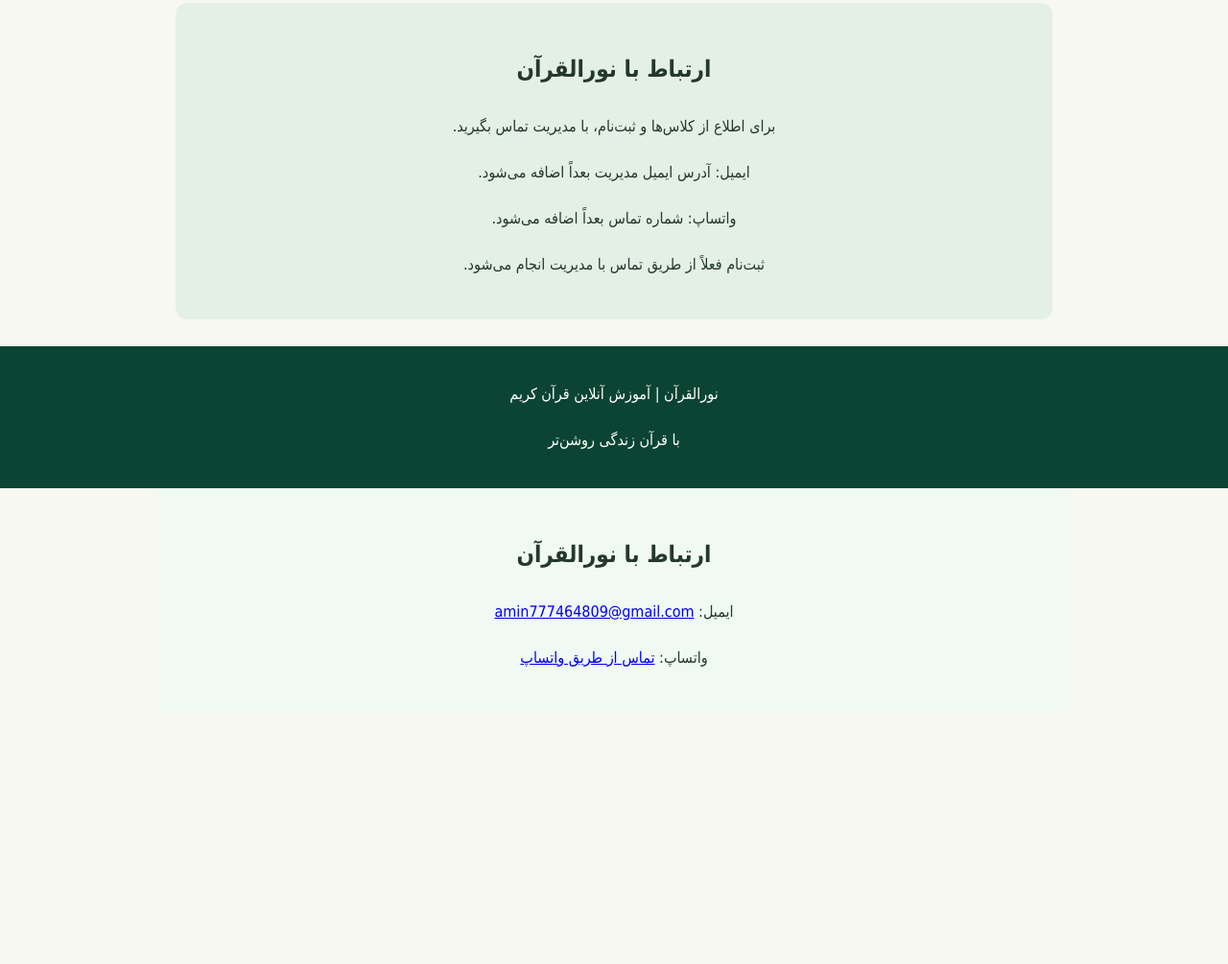
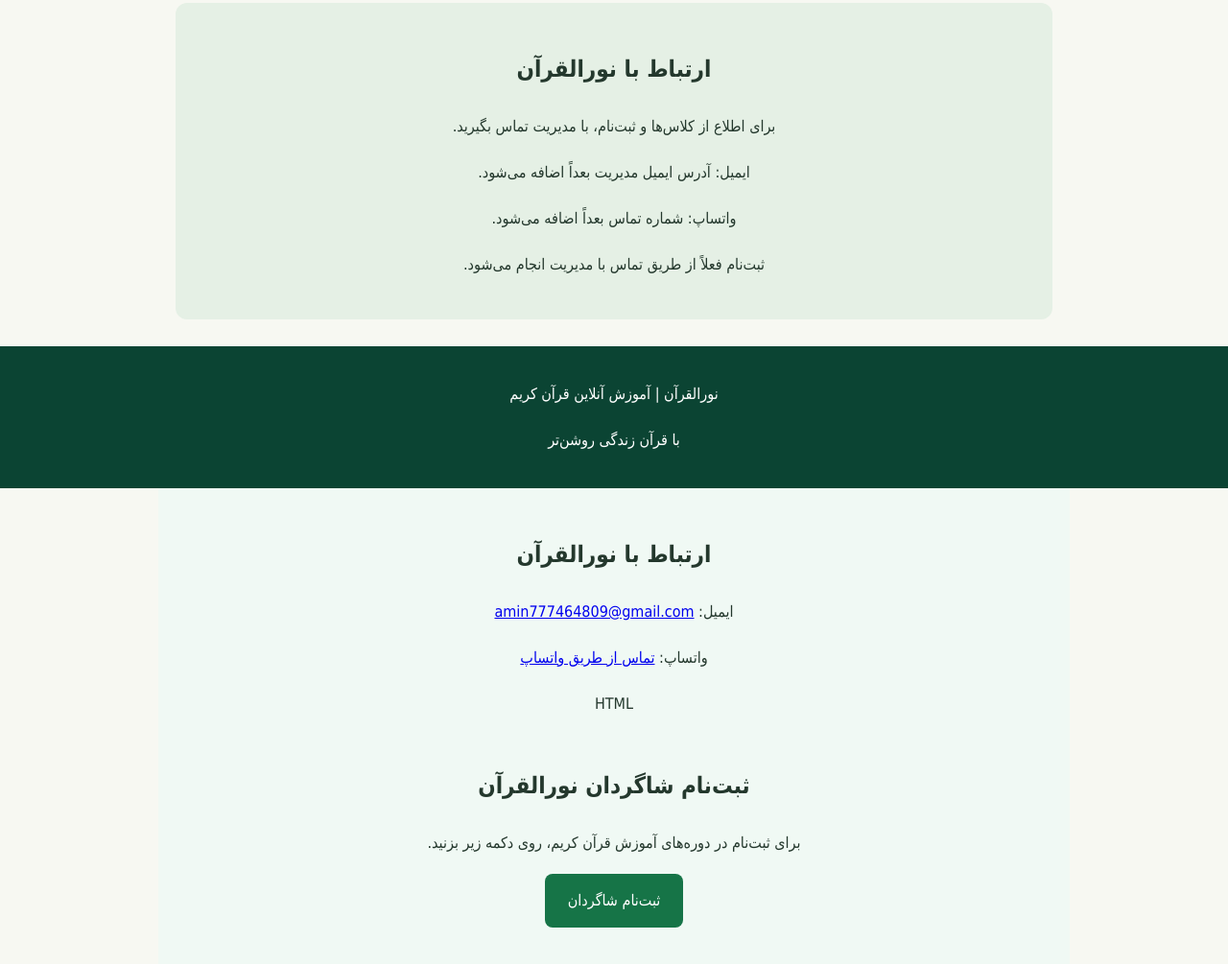
Before and after one commit to noor2026205/noor-alquran, a plain HTML site: page index.html in a window 1280 px wide. Shown: the part 1276-2281 px from the top of the page at 96% size. Before the commit the page ends 2019 px from the top, so only its background shows below. Drawn offline with Linux system fonts and the light colour scheme.

Commit message:
Add registration section for نورالقرآن students
Added a registration section for نورالقرآن students with a link to the registration form.

```diff
--- a/index.html
+++ b/index.html
@@ -157,6 +157,15 @@
   <p>ایمیل: <a href="mailto:amin777464809@gmail.com">amin777464809@gmail.com</a></p>
   <p>واتساپ:
     <a href="https://wa.me/93777464809">تماس از طریق واتساپ</a>
-  </p>
+  </p>HTML
+<section dir="rtl" style="text-align:center;padding:25px;background:#f0f9f4">
+  <h2>ثبت‌نام شاگردان نورالقرآن</h2>
+  <p>برای ثبت‌نام در دوره‌های آموزش قرآن کریم، روی دکمه زیر بزنید.</p>
+  <a href="https://docs.google.com/forms/d/e/1FAIpQLSfTnMjkOtgASzt0Q4McENJxlXnBT_4HUjFtLx1NJmIJDctGWA/viewform?usp=header"
+     target="_blank"
+     style="display:inline-block;background:#167447;color:white;padding:12px 24px;border-radius:8px;text-decoration:none">
+    ثبت‌نام شاگردان
+  </a>
+</section>
 </section>
 </html>
```
